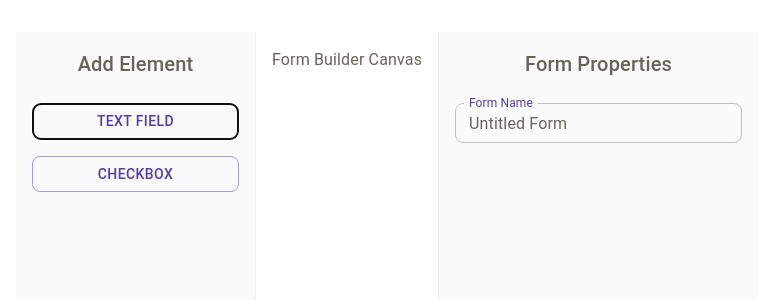
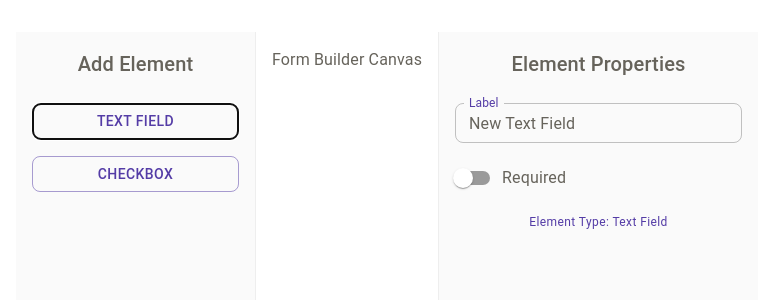
Before and after one commit to b-amir/form-flow, a React (Vite) app: page / in a window 1280 px wide. Both pictures are taken after a click on the button "TEXT FIELD". Shown: the top 300 px of the page, without its empty margins (253-1026 px from the left). Built offline with nearby package versions, Linux system fonts and the light colour scheme; what miragejs would draw is missing.

Commit message:
feat: add element properties editor

```diff
--- /dev/null
+++ b/src/components/ElementPropertiesEditor.tsx
@@ -0,0 +1,70 @@
+import React from 'react';
+import {
+  Box,
+  Typography,
+  TextField,
+  FormControlLabel,
+  Switch,
+} from '@mui/material';
+import type { ApiElement } from '@/types/api';
+
+interface ElementPropertiesEditorProps {
+  element: ApiElement | null;
+  onUpdateElement: (id: string, updates: Partial<ApiElement>) => void;
+}
+
+export const ElementPropertiesEditor: React.FC<
+  ElementPropertiesEditorProps
+> = ({ element, onUpdateElement }) => {
+  if (!element) {
+    return (
+      <Box sx={{ display: 'flex', flexDirection: 'column', gap: 2 }}>
+        <Typography variant="h6" gutterBottom>
+          Element Properties
+        </Typography>
+        <Typography variant="body2" color="text.secondary">
+          Select an element to edit its properties
+        </Typography>
+      </Box>
+    );
+  }
+
+  const handleLabelChange = (e: React.ChangeEvent<HTMLInputElement>) => {
+    onUpdateElement(element.id, { label: e.target.value });
+  };
+
+  const handleRequiredChange = (e: React.ChangeEvent<HTMLInputElement>) => {
+    onUpdateElement(element.id, { isRequired: e.target.checked });
+  };
+
+  return (
+    <Box sx={{ display: 'flex', flexDirection: 'column', gap: 2 }}>
+      <Typography variant="h6" gutterBottom>
+        Element Properties
+      </Typography>
+
+      <TextField
+        label="Label"
+        value={element.label}
+        onChange={handleLabelChange}
+        variant="outlined"
+        size="small"
+        fullWidth
+      />
+
+      <FormControlLabel
+        control={
+          <Switch
+            checked={element.isRequired ?? false}
+            onChange={handleRequiredChange}
+          />
+        }
+        label="Required"
+      />
+
+      <Typography variant="caption" color="text.secondary">
+        Element Type: {element.type === 'text' ? 'Text Field' : 'Checkbox'}
+      </Typography>
+    </Box>
+  );
+};
--- a/src/components/FormBuilderLayout.tsx
+++ b/src/components/FormBuilderLayout.tsx
@@ -1,16 +1,38 @@
-import React, { useState } from 'react';
+import React from 'react';
 import { Box } from '@mui/material';
 import { ElementSelectionPanel } from './ElementSelectionPanel';
 import { FormPropertiesPanel } from './FormPropertiesPanel';
+import { ElementPropertiesEditor } from './ElementPropertiesEditor';
+import { useFormBuilderStore } from '@/features/form-management/stores/formBuilderStore';
+import type { ApiElement } from '@/types/api';
 
 export const FormBuilderLayout: React.FC<{ children?: React.ReactNode }> = ({
   children,
 }) => {
-  const [formName, setFormName] = useState('Untitled Form');
+  const {
+    draftForm,
+    selectedElementId,
+    setFormName,
+    addElement,
+    updateElement,
+  } = useFormBuilderStore();
+
+  const selectedElement =
+    draftForm.elements.find(element => element.id === selectedElementId) ||
+    null;
 
   const handleSelectElement = (type: 'text' | 'checkbox') => {
-    // TODO: Implement element addition logic
-    console.log('Selected element type:', type);
+    const newElement: ApiElement = {
+      id: `element_${Date.now()}_${Math.random().toString(36).substr(2, 9)}`,
+      type,
+      label: `New ${type === 'text' ? 'Text Field' : 'Checkbox'}`,
+      isRequired: false,
+    };
+    addElement(newElement);
+  };
+
+  const handleUpdateElement = (id: string, updates: Partial<ApiElement>) => {
+    updateElement(id, updates);
   };
 
   return (
@@ -34,10 +56,17 @@ export const FormBuilderLayout: React.FC<{ children?: React.ReactNode }> = ({
           bgcolor: '#fafafa',
         }}
       >
-        <FormPropertiesPanel
-          formName={formName}
-          onFormNameChange={setFormName}
-        />
+        {selectedElement ? (
+          <ElementPropertiesEditor
+            element={selectedElement}
+            onUpdateElement={handleUpdateElement}
+          />
+        ) : (
+          <FormPropertiesPanel
+            formName={draftForm.name}
+            onFormNameChange={setFormName}
+          />
+        )}
       </Box>
     </Box>
   );
--- a/src/components/index.ts
+++ b/src/components/index.ts
@@ -7,3 +7,4 @@ export { LoadingFormRenderer } from './LoadingFormRenderer';
 export { FormBuilderLayout } from './FormBuilderLayout';
 export { ElementSelectionPanel } from './ElementSelectionPanel';
 export { FormPropertiesPanel } from './FormPropertiesPanel';
+export { ElementPropertiesEditor } from './ElementPropertiesEditor';
--- a/src/types/api.ts
+++ b/src/types/api.ts
@@ -1,11 +1,11 @@
-import { type Form, type Element } from './form';
+import { type Form, type BaseElement } from './form';
 
 export interface ConditionalLogic {
   dependsOn: string;
   showWhen: boolean;
 }
 
-export interface ApiElement extends Element {
+export interface ApiElement extends BaseElement {
   conditionalLogic?: ConditionalLogic;
 }
 
```
